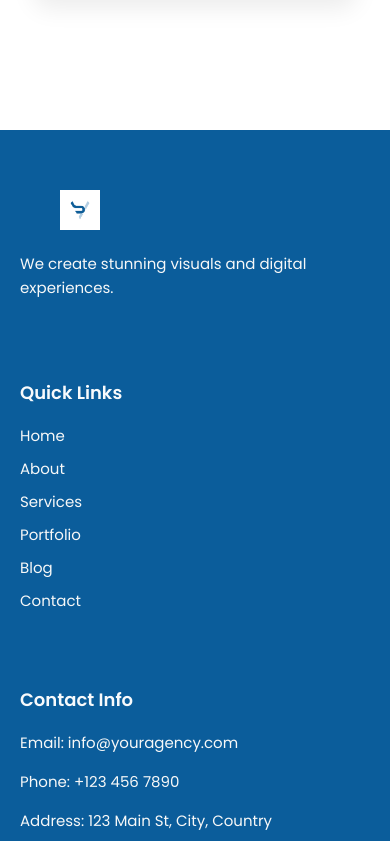
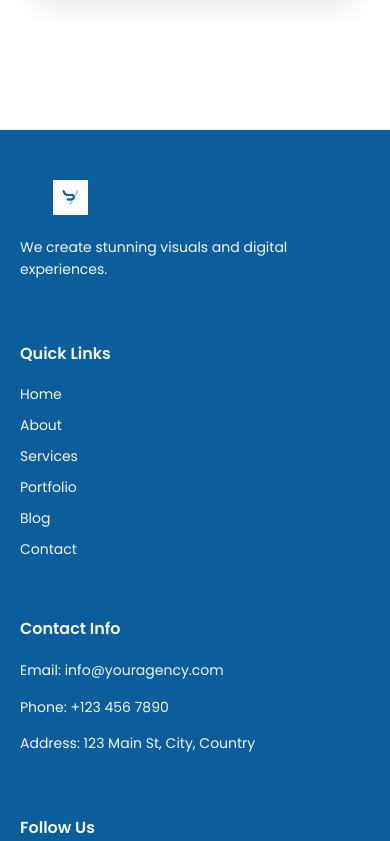
Before and after one commit to anansyah24satriyo-dev/agency-portfolio-v2, a React (Create React App) app: page / in a window 390 px wide. Shown: the part 6703-7544 px from the top of the page. Built offline with nearby package versions, Linux system fonts and the light colour scheme; no server answers; the database is empty.

Commit message:
Update Footer.css

```diff
--- a/src/components/Footer.css
+++ b/src/components/Footer.css
@@ -1,6 +1,6 @@
 /* ===== FOOTER BASE ===== */
 .footer {
-  background: #0B5D9B; /* dark navy modern */
+  background: #0B5D9B;
   color: #f8fafc;
   padding: 60px 20px 30px;
   margin-top: 80px;
@@ -20,7 +20,7 @@
   margin-bottom: 18px;
   font-size: 18px;
   font-weight: 600;
-  color: F7F8F8;
+  color: #F7F8F8; /* perbaikan: harus pakai # */
 }
 
 /* ===== AGENCY LOGO & DESCRIPTION ===== */
@@ -78,13 +78,13 @@
   transform: scale(1.1);
 }
 
+/* ===== FOOTER LOGO IMAGE ===== */
 .footer-logo {
-  width: 120px; /* Sesuaikan lebar logo */
-  height: 40px; /* Sesuaikan tinggi logo */
-  object-fit: contain; /* Pastikan gambar tidak terdistorsi */
-  margin-right: 10px; /* Jarak antara gambar dan teks */
+  width: 120px;
+  height: 40px;
+  object-fit: contain;
+  margin-right: 10px;
 }
-
 
 /* ===== COPYRIGHT ===== */
 .copyright {
@@ -94,7 +94,39 @@
   border-top: 1px solid rgba(255,255,255,0.1);
 }
 
-.copyright p {
+copyright p {
   color: #F7F8F8;
   font-size: 14px;
 }
+
+/* ===========================================
+   RESPONSIVE FOOTER (max 480px)
+   =========================================== */
+@media (max-width: 480px) {
+  .footer {
+    padding: 50px 20px 25px;
+  }
+
+  .footer-container {
+    gap: 25px;
+  }
+
+  .footer-section h4 {
+    font-size: 16px;
+  }
+
+  .footer-section p,
+  .footer-section a {
+    font-size: 14px;
+  }
+
+  .social-icons img {
+    width: 22px;
+    height: 22px;
+  }
+
+  .footer-logo {
+    width: 100px;
+    height: 35px;
+  }
+}
```
